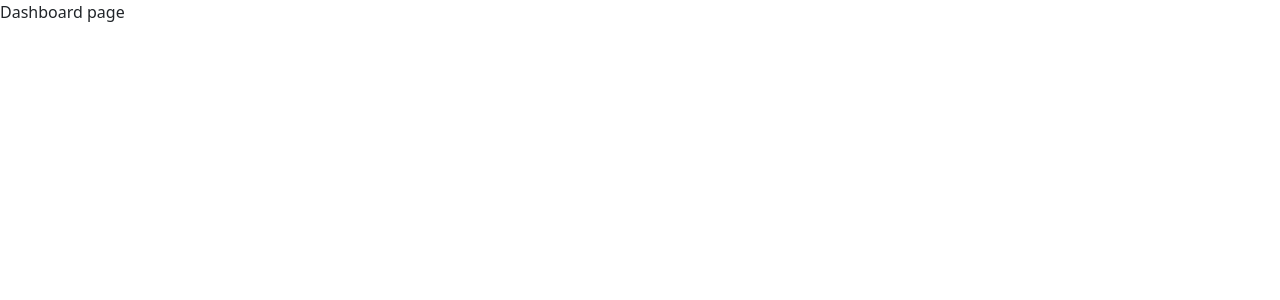
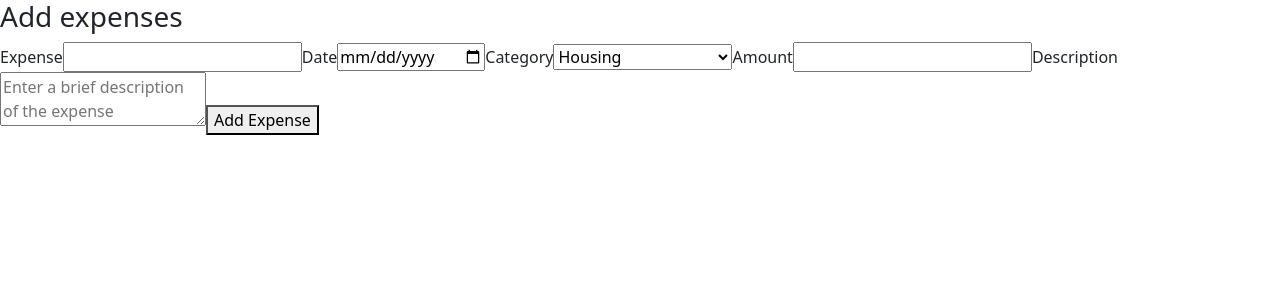
Before and after one commit to techdheerajkumar/finance-tracker, a React (Vite) app: page /expense-tracker in a window 1280 px wide. Shown: the top 300 px of the page. Built offline with nearby package versions, Linux system fonts and the light colour scheme.

Commit message:
Updating dynamic ID for each user | In progress

```diff
--- a/src/App.jsx
+++ b/src/App.jsx
@@ -1,8 +1,7 @@
 import "bootstrap/dist/css/bootstrap.min.css";
-import { useState } from "react";
+import { useState, useEffect } from "react";
 import "./App.css";
-import LoginPage from "./assets/pages/Login";
-import { BrowserRouter as Router} from 'react-router-dom';
+import { BrowserRouter as Router } from "react-router-dom";
 import AppRoutes from "./assets/routes/AppRoutes";
 
 function App() {
--- /dev/null
+++ b/src/assets/components/AddExpense.jsx
@@ -0,0 +1,49 @@
+import React from "react";
+
+const AddExpense = () => {
+  const clickHandler = (e) => {
+    e.preventDefault();
+  };
+  return (
+    <>
+      <h3>Add expenses</h3>
+      <form onSubmit={clickHandler}>
+        <label htmlFor="expense">Expense</label>
+        <input type="text" name="expense" required />
+
+        <label htmlFor="date">Date</label>
+        <input type="date" name="date" required />
+
+        <label htmlFor="category">Category</label>
+        <select id="category" name="category" required>
+          <option value="housing">Housing</option>
+          <option value="transportation">Transportation</option>
+          <option value="food">Food</option>
+          <option value="healthcare">Healthcare</option>
+          <option value="entertainment">Entertainment</option>
+          <option value="personal-care">Personal Care</option>
+          <option value="education">Education</option>
+          <option value="debt-payments">Debt Payments</option>
+          <option value="savings-investments">Savings/Investments</option>
+          <option value="gifts-donations">Gifts/Donations</option>
+          <option value="miscellaneous">Miscellaneous</option>
+        </select>
+
+        <label htmlFor="amount">Amount</label>
+        <input type="number" name="amount" min="0.01" step="0.01" required />
+
+        <label htmlFor="description">Description</label>
+        <textarea
+          id="description"
+          name="description"
+          rows="2"
+          placeholder="Enter a brief description of the expense"
+        ></textarea>
+
+        <button type="submit">Add Expense</button>
+      </form>
+    </>
+  );
+};
+
+export default AddExpense;
--- a/src/assets/components/RegisterationForm.jsx
+++ b/src/assets/components/RegisterationForm.jsx
@@ -1,11 +1,12 @@
 import React, { useState } from "react";
 import { useDispatch, useSelector } from "react-redux";
 import { userDetails } from "../redux/features/userDetailsSlice";
+import {  useNavigate } from "react-router-dom";
 
 const RegisterationFormLayout = () => {
-  const userData = useSelector((state) => state.userData);
+  let db = useSelector(state => state.userData)
+  const navigate = useNavigate()
   const dispatch = useDispatch();
-  let [counter, setCounter] = useState(0);
   const [error, setError] = useState({
     userName: "",
     userLastName: "",
@@ -31,12 +32,12 @@ const RegisterationFormLayout = () => {
   const clickHandler = (e) => {
     e.preventDefault();
     if (checkValid()) {
-      setCounter(counter++);
       let idAdded = {
         ...userInput,
-        id: counter,
+        id: 5,
       };
       dispatch(userDetails(idAdded));
+      navigate('/expense-tracker')
     }
   };
 
@@ -48,7 +49,8 @@ const RegisterationFormLayout = () => {
     let userPassword = "";
     let userConfirmPassword = "";
     const emailRegex = /^[^\s@]+@[^\s@]+\.[^\s@]+$/;
-
+    let dbUser = db.find(item => item.email === userInput.email)
+    console.log(db)
     const isValidEmail = (email) => emailRegex.test(email);
     if (!userInput.firstName) {
       userName = "Please enter First name";
@@ -63,6 +65,9 @@ const RegisterationFormLayout = () => {
       isValid = false;
     } else if (!isValidEmail(userInput.email)) {
       userEmail = "Please enter a valid email";
+      isValid = false;
+    } else if(dbUser){
+      userEmail = "Email already exists";
       isValid = false;
     }
 
--- a/src/assets/pages/ExpenseTracker.jsx
+++ b/src/assets/pages/ExpenseTracker.jsx
@@ -1,9 +1,10 @@
 import React from 'react'
+import AddExpense from '../components/AddExpense'
 
 const ExpenseTracker = () => {
     return(
         <>
-            Dashboard page
+            <AddExpense />
         </>
     )
 }
```
